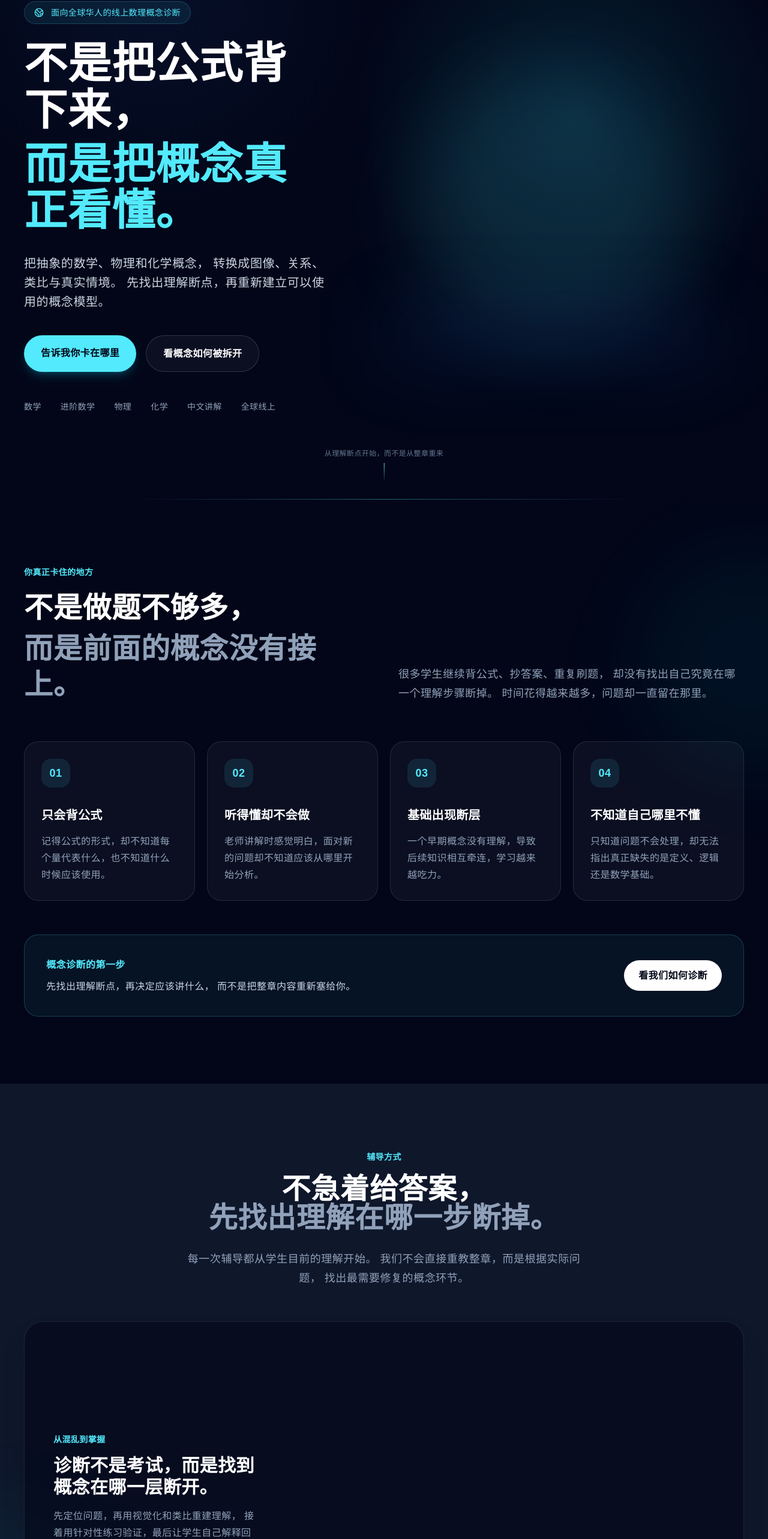
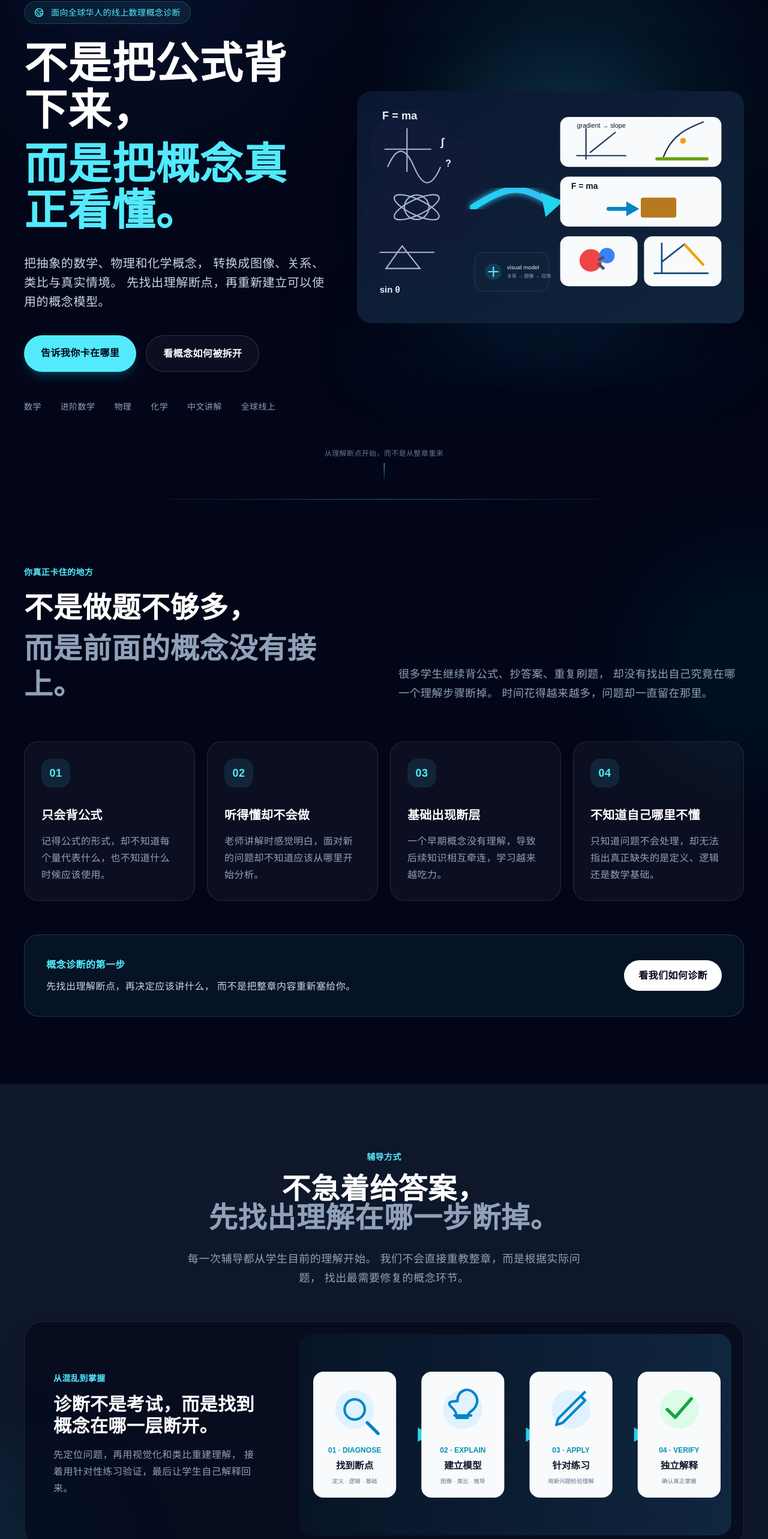
Before and after one commit to ngweichoong/stem-concept-clinic, a Next.js app: page / in a window 1280 px wide. Shown: the part 161-2727 px from the top of the page at 60% size. Built offline with nearby package versions, Linux system fonts and the light colour scheme.

Commit message:
Fix STEM visuals with reliable SVG assets

```diff
--- a/app/page.tsx
+++ b/app/page.tsx
@@ -294,7 +294,7 @@ export default function Home() {
             <div className="absolute inset-x-8 bottom-12 h-24 rounded-full bg-blue-500/10 blur-3xl" />
 
             <Image
-              src={asset("/images/stem-hero.webp")}
+              src={asset("/images/stem-hero.svg")}
               alt="将抽象数理概念转换成直观图像与真实情境的学习过程"
               width={1200}
               height={675}
@@ -427,7 +427,7 @@ export default function Home() {
               </div>
 
               <Image
-                src={asset("/images/stem-method.webp")}
+                src={asset("/images/stem-method.svg")}
                 alt="诊断、解释、应用与验证四阶段学习流程"
                 width={900}
                 height={675}
@@ -611,7 +611,7 @@ export default function Home() {
                 <div className="relative p-4 lg:p-6">
                   <div className="absolute inset-10 rounded-full bg-cyan-300/10 blur-3xl" />
                   <Image
-                    src={asset("/images/stem-physics.webp")}
+                    src={asset("/images/stem-physics.svg")}
                     alt="以推动箱子、运动轨迹、电流流动与水波解释物理概念"
                     width={900}
                     height={675}
@@ -627,7 +627,7 @@ export default function Home() {
                 <div className="relative order-2 p-4 lg:order-1 lg:p-6">
                   <div className="absolute inset-10 rounded-full bg-blue-400/10 blur-3xl" />
                   <Image
-                    src={asset("/images/stem-chemistry.webp")}
+                    src={asset("/images/stem-chemistry.svg")}
                     alt="以原子结构、分子键结、化学反应、酸碱与摩尔概念解释化学"
                     width={900}
                     height={675}
```
